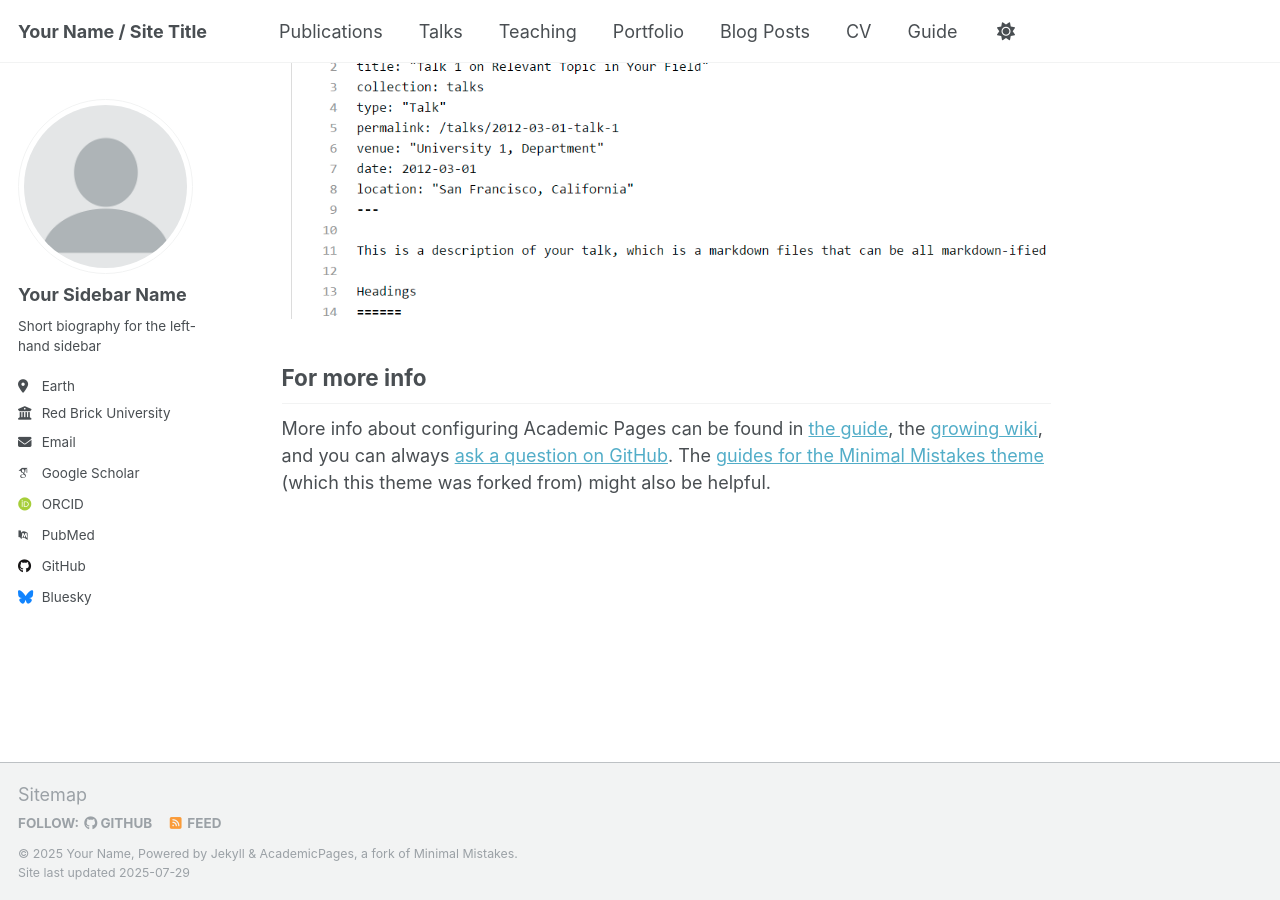
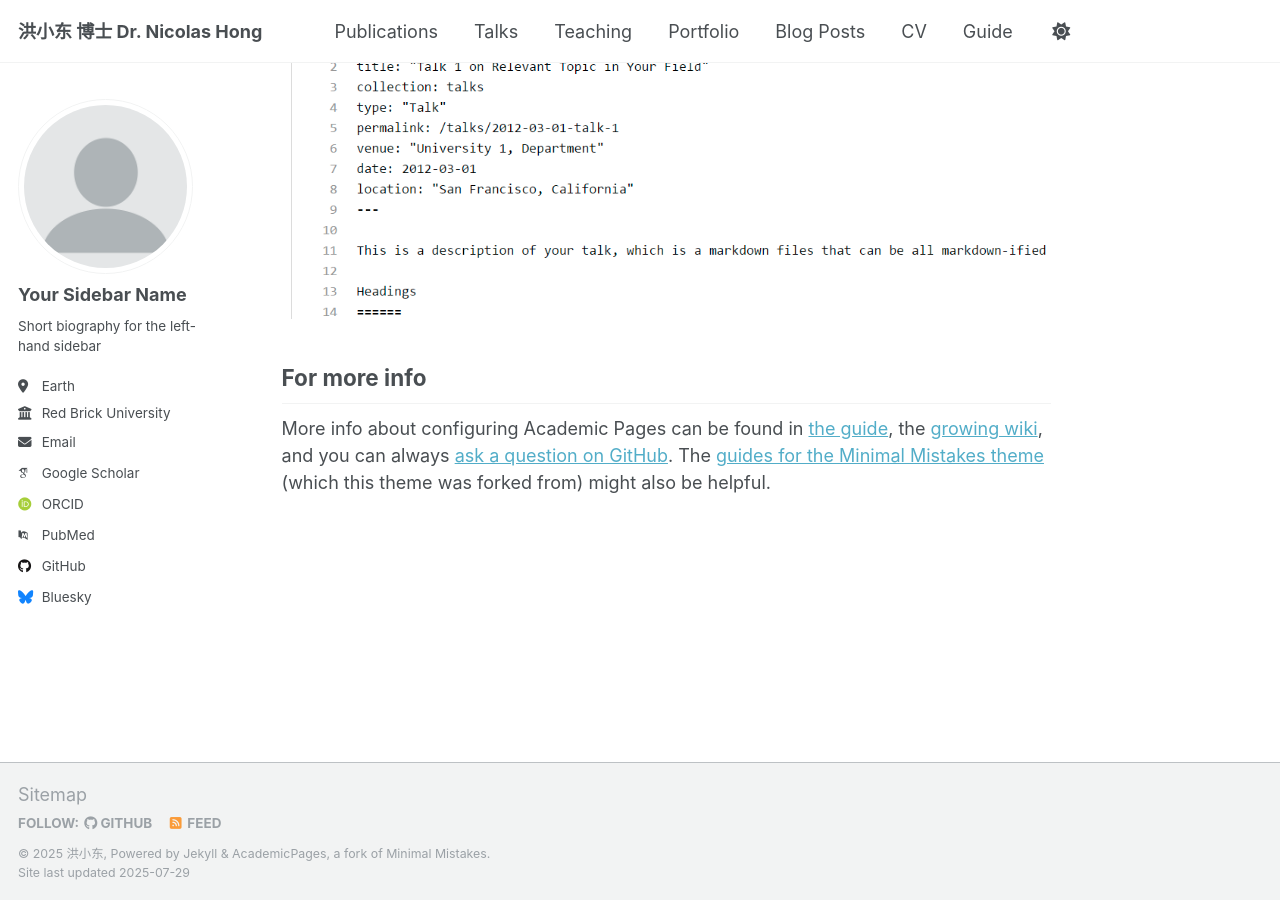
Before and after one commit to NicolasHong/NicolasHong.github.io, a Jekyll site: the page built from _pages/about.md, in a window 1280 px wide and 900 px high, scrolled down 2880 px. Built offline with Jekyll 4.4.1, drawn with Linux system fonts in a browser that asks for light colours; some web fonts are replaced; a script that is not in the unit is left out.

```diff
--- a/_config.yml
+++ b/_config.yml
@@ -9,13 +9,13 @@
 # Basic Site Settings
 locale                   : "en-US"
 site_theme               : "default"
-title                    : "Your Name / Site Title"
+title                    : "洪小东 博士 Dr. Nicolas Hong"
 title_separator          : "-"
-name                     : &name "Your Name"
-description              : &description "personal description"
-url                      : https://academicpages.github.io # the base hostname & protocol for your site e.g. "https://[your GitHub username].github.io" or if you already have some other page hosted on Github then use "https://[your GitHub username].github.io/[Your Repo Name]"
+name                     : &name "洪小东"
+description              : &description "TBD"
+url                      : https://nicolashong.github.io # the base hostname & protocol for your site e.g. "https://[your GitHub username].github.io" or if you already have some other page hosted on Github then use "https://[your GitHub username].github.io/[Your Repo Name]"
 baseurl                  : "" # the subpath of your site, e.g. "/blog"
-repository               : "academicpages/academicpages.github.io"
+repository               : "nicolashong/nicolashong.github.io"
 
 # Site Author - The following control what appear as part of the author content on the side bar.
 #               If a field is blank the icon and link will not appear, otherwise it will be shown.
@@ -34,12 +34,12 @@ author:
   # Academic websites
   academia         : # URL
   arxiv            : # URL - Update with the correct link to your profile
-  googlescholar    : "https://scholar.google.com/citations?user=PS_CX0AAAAAJ"
+  googlescholar    : "https://scholar.google.com/citations?user=cz7mNZsAAAAJ&hl=en"
   inspire-hep      : # URL
   impactstory      : # URL
-  orcid            : "http://orcid.org/yourorcidurl"
+  orcid            : "https://orcid.org/0000-0003-3337-0350"
   semantic         : # URL
-  pubmed           : "https://www.ncbi.nlm.nih.gov/pubmed/?term=john+snow"
+  pubmed           : "https://www.ncbi.nlm.nih.gov"
   researchgate     : # URL
   scopus           : # URL
 
@@ -47,7 +47,7 @@ author:
   bitbucket        : # Username - Update with your username on the site
   codepen          : # Username
   dribbble         : # Username
-  github           : "academicpages"
+  github           : "nicolashong"
   kaggle           : # Username
   stackoverflow    : # User number or user number and name (i.e., use "1" or "1/jeff-atwood")
 
```
